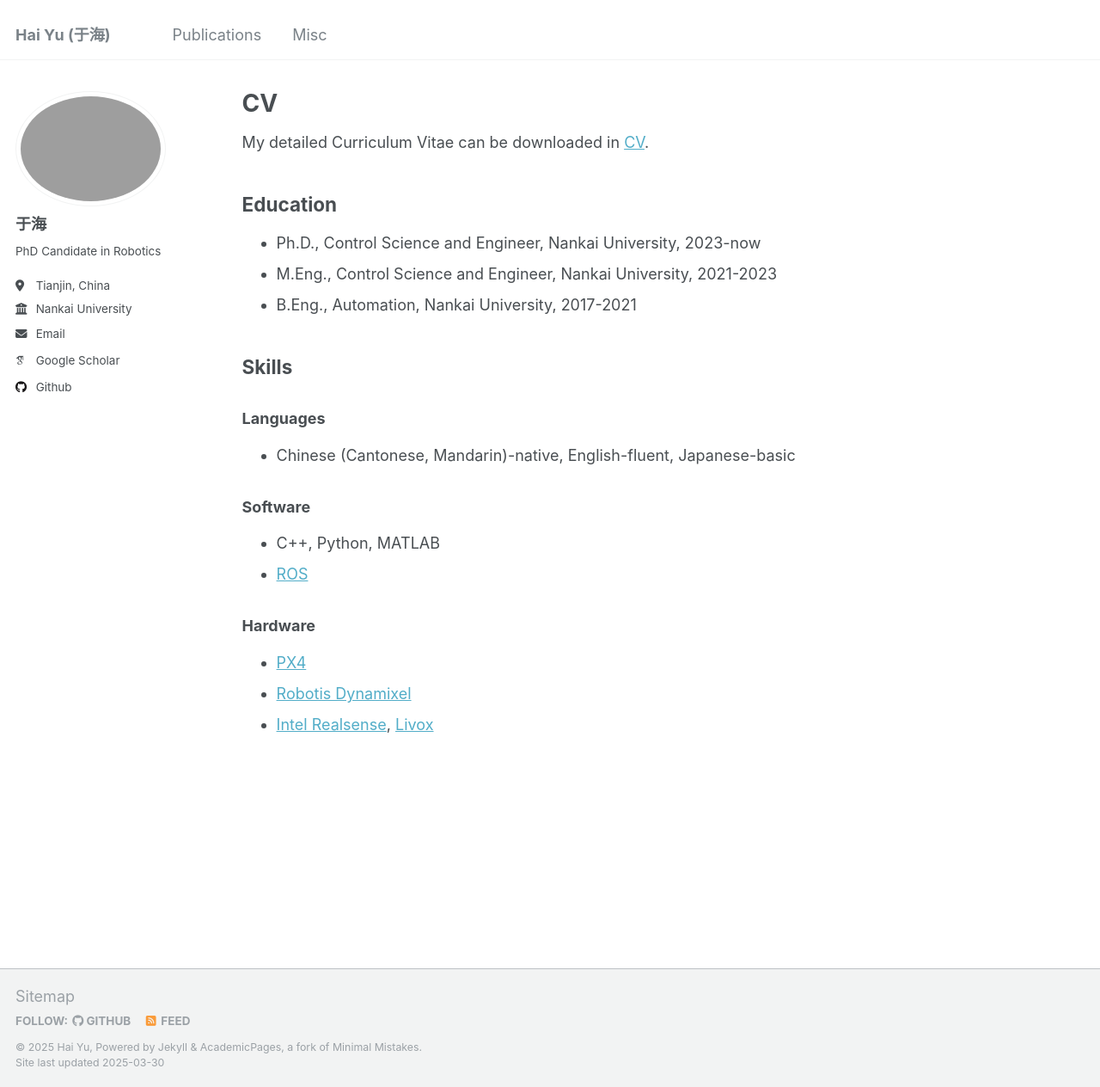
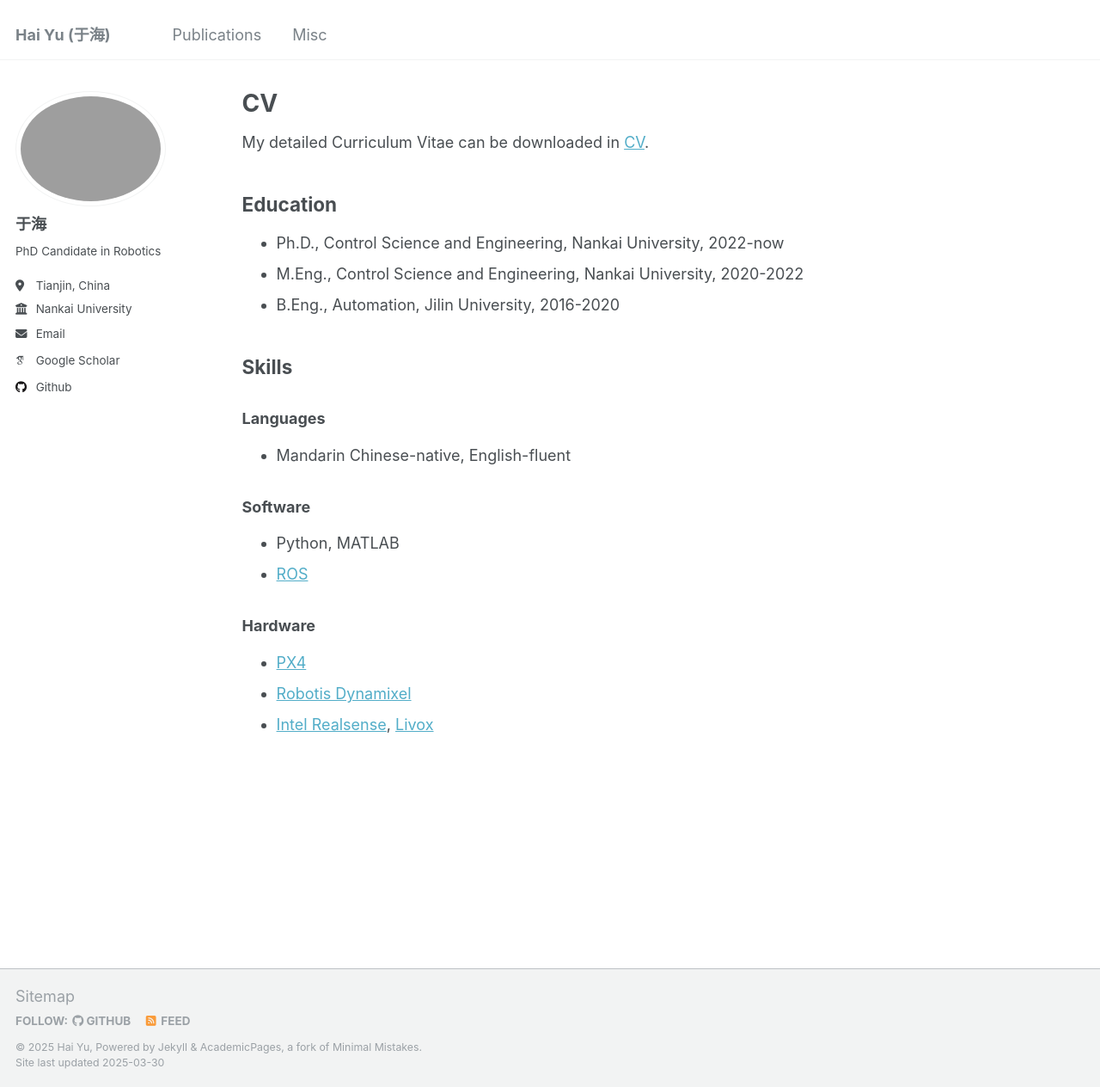
Before and after one commit to wangy1893/wangy1893.github.io, a Jekyll site: the page built from _pages/cv.md, in a window 1280 px wide and 1264 px high. Shown: the whole window at 86% size. Built offline with Jekyll 4.4.1, drawn with Linux system fonts in a browser that asks for light colours; some web fonts are replaced.

Commit message:
Update cv.md

```diff
--- a/_pages/cv.md
+++ b/_pages/cv.md
@@ -13,19 +13,19 @@ My detailed Curriculum Vitae can be downloaded in [CV](/files/ZZP_CV.pdf).
 
 ## Education
 
-* Ph.D., Control Science and Engineer, Nankai University, 2023-now
-* M.Eng., Control Science and Engineer, Nankai University, 2021-2023
-* B.Eng., Automation, Nankai University, 2017-2021
+* Ph.D., Control Science and Engineering, Nankai University, 2022-now
+* M.Eng., Control Science and Engineering, Nankai University, 2020-2022
+* B.Eng., Automation, Jilin University, 2016-2020
 
 ## Skills
 
 ### Languages
 
-* Chinese (Cantonese, Mandarin)-native, English-fluent, Japanese-basic
+* Mandarin Chinese-native, English-fluent
 
 ### Software
 
-* C++, Python, MATLAB
+* Python, MATLAB
 * [ROS](https://wiki.ros.org/)
 
 ### Hardware
```
